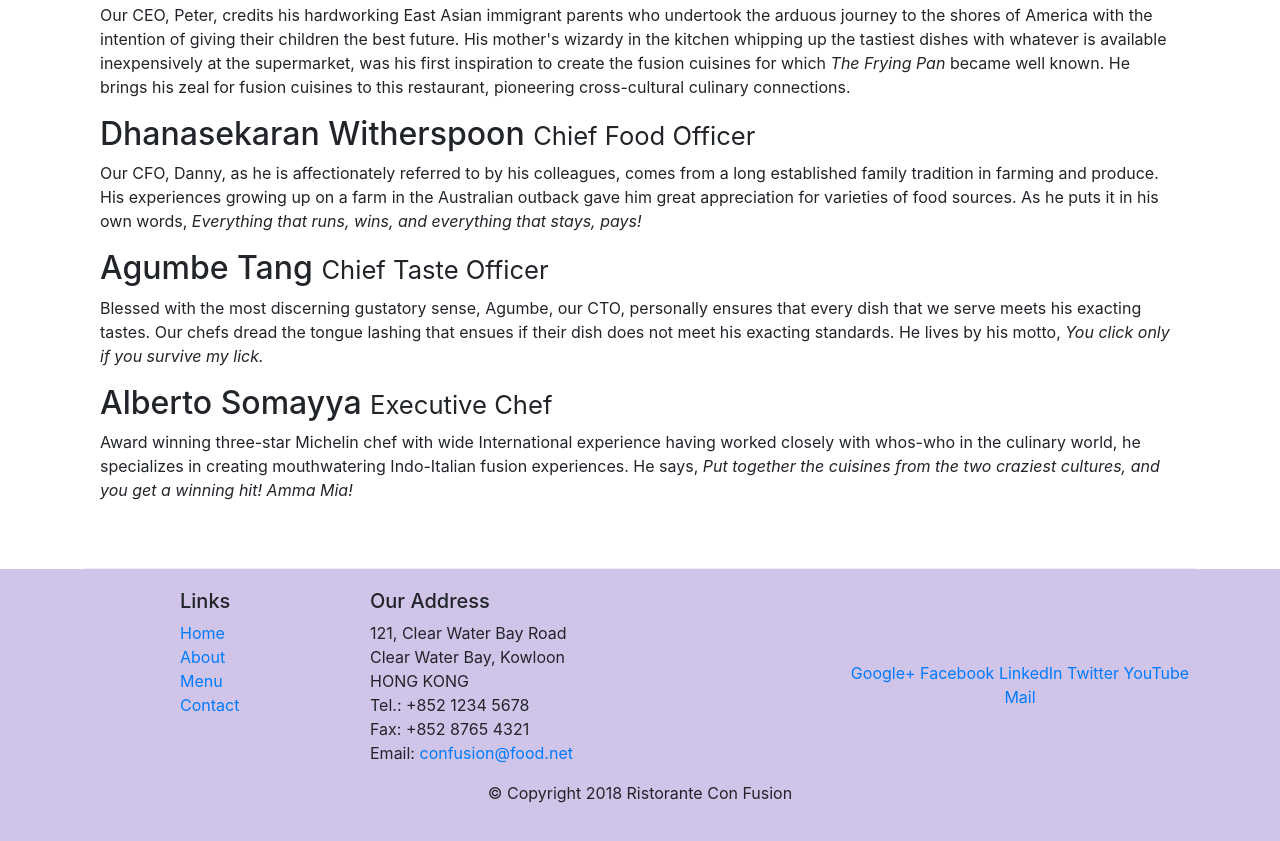
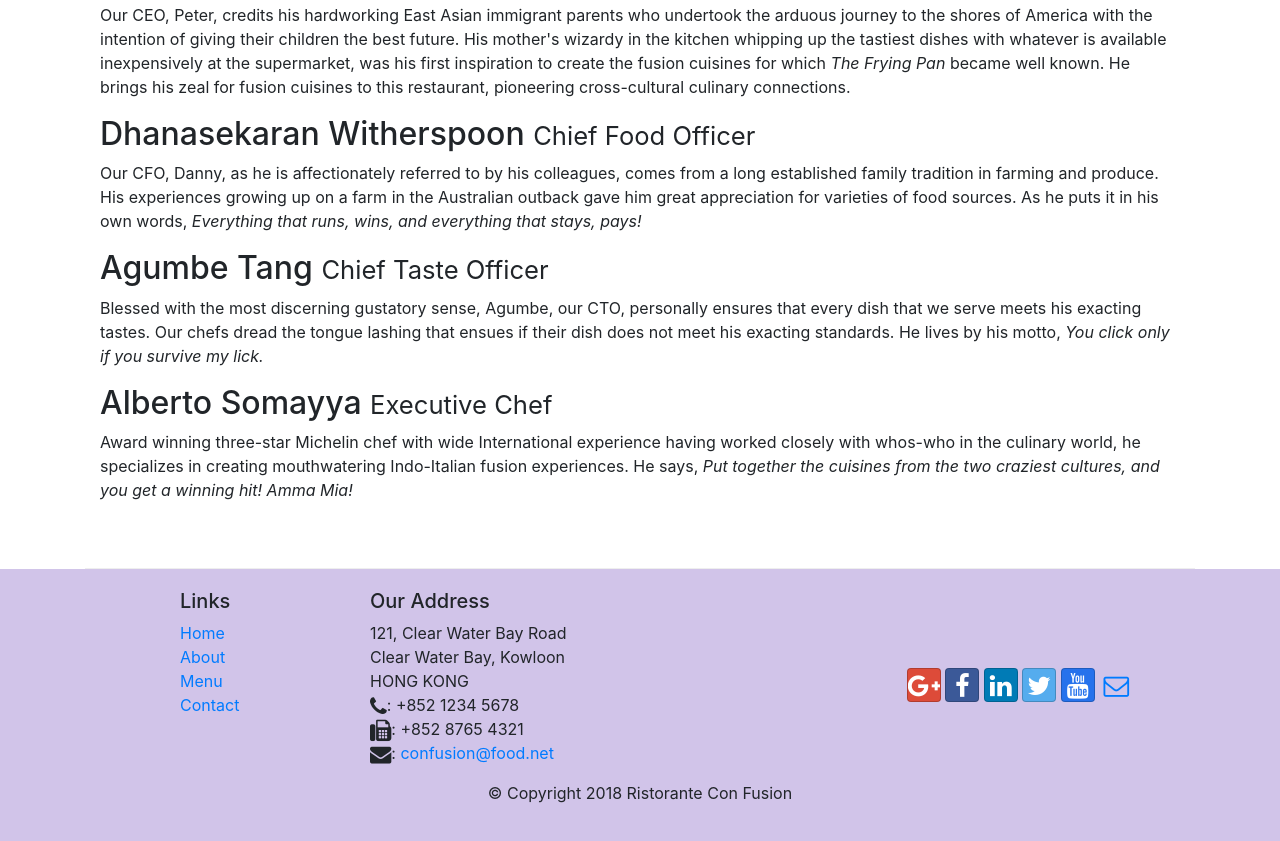
Before and after one commit to iampiyushmaurya/git-test, a website: page aboutus.html in a window 1280 px wide. Shown: the part 1014-1855 px from the top of the page. Drawn offline with nearby package versions, Linux system fonts and the light colour scheme.

Commit message:
font icon

```diff
--- a/aboutus.html
+++ b/aboutus.html
@@ -9,6 +9,8 @@
 
      <!-- Bootstrap CSS -->
      <link rel="stylesheet" href="node_modules/bootstrap/dist/css/bootstrap.min.css">
+     <link rel="stylesheet" href="node_modules/font-awesome/css/font-awesome.min.css">
+     <link rel="stylesheet" href="node_modules/bootstrap-social/bootstrap-social.css">
      <link rel="stylesheet" href="css/styles.css">
 
     <title>Ristorante Con Fusion: About Us</title>
@@ -25,10 +27,10 @@
             <a class="navbar-brand mr-auto" href="#">Ristorante Con Fusion</a>
             <div class="collapse navbar-collapse" id="Navbar">
                 <ul class="navbar-nav mr-auto">
-                    <li class="nav-item"><a class="nav-link" href="./index.html">Home</a></li>
-                    <li class="nav-item active"><a class="nav-link" href="#">About</a></li>
-                    <li class="nav-item"><a class="nav-link" href="#">Menu</a></li>
-                    <li class="nav-item"><a class="nav-link" href="#">Contact</a></li>
+                    <li class="nav-item"><a class="nav-link" href="./index.html"><span class="fa fa-home fa-lg"></span> Home</a></li>
+                    <li class="nav-item active"><a class="nav-link" href="#"><span class="fa fa-info fa-lg"></span> About</a></li>
+                    <li class="nav-item"><a class="nav-link" href="#"><span class="fa fa-list fa-lg"></span> Menu</a></li>
+                    <li class="nav-item"><a class="nav-link" href="#"><span class="fa fa-address-card fa-lg"></span> Contact</a></li>
                 </ul>
                 </div>
         </div>
@@ -104,19 +106,19 @@
 		              121, Clear Water Bay Road<br>
 		              Clear Water Bay, Kowloon<br>
 		              HONG KONG<br>
-		              Tel.: +852 1234 5678<br>
-		              Fax: +852 8765 4321<br>
-		              Email: <a href="mailto:confusion@food.net">confusion@food.net</a>
+		              <i class="fa fa-phone fa-lg"></i>: +852 1234 5678<br>
+		              <i class="fa fa-fax fa-lg"></i>: +852 8765 4321<br>
+		              <i class="fa fa-envelope fa-lg"></i>: <a href="mailto:confusion@food.net">confusion@food.net</a>
 		           </address>
                 </div>
                 <div class="col-12 col-sm-4 align-self-center">
                     <div class="text-center">
-                        <a href="http://google.com/+">Google+</a>
-                        <a href="http://www.facebook.com/profile.php?id=">Facebook</a>
-                        <a href="http://www.linkedin.com/in/">LinkedIn</a>
-                        <a href="http://twitter.com/">Twitter</a>
-                        <a href="http://youtube.com/">YouTube</a>
-                        <a href="mailto:">Mail</a>
+                        <a class = "btn btn-social-icon btn-google" href="http://google.com/+"><i class="fa fa-google-plus fa-lg"></i></a>
+                        <a class = "btn btn-social-icon btn-facebook"href="http://www.facebook.com/profile.php?id="><i class="fa fa-facebook fa-lg"></i></a>
+                        <a class = "btn btn-social-icon btn-linkedin"href="http://www.linkedin.com/in/"><i class="fa fa-linkedin fa-lg"></i></a>
+                        <a class = "btn btn-social-icon btn-twitter"href="http://twitter.com/"><i class="fa fa-twitter fa-lg"></i></a>
+                        <a class = "btn btn-social-icon btn-microsoft"href="http://youtube.com/"><i class="fa fa-youtube fa-lg"></i></a>
+                        <a class = "btn btn-social-icon "href="mailto:"><i class="fa fa-envelope-o fa-lg"></i></a>
                     </div>
                 </div>
            </div>
--- a/package.json
+++ b/package.json
@@ -15,6 +15,8 @@
   },
   "dependencies": {
     "bootstrap": "^4.0.0",
+    "bootstrap-social": "^5.1.1",
+    "font-awesome": "^4.7.0",
     "jquery": "^3.3.1",
     "popper.js": "^1.12.9"
   }
```
Also changed, not shown: index.html (+15 -13 lines), 1 other file.
